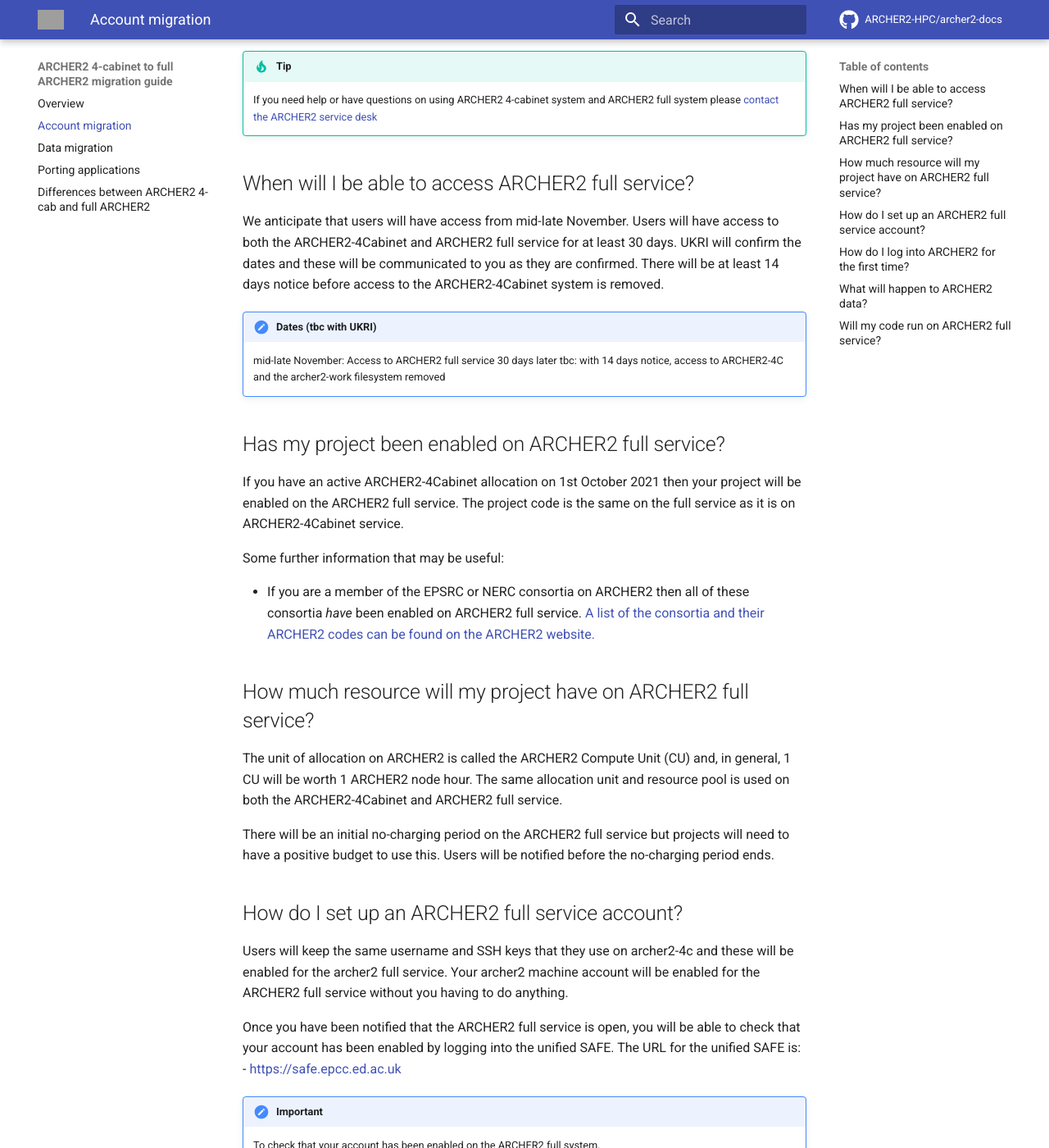
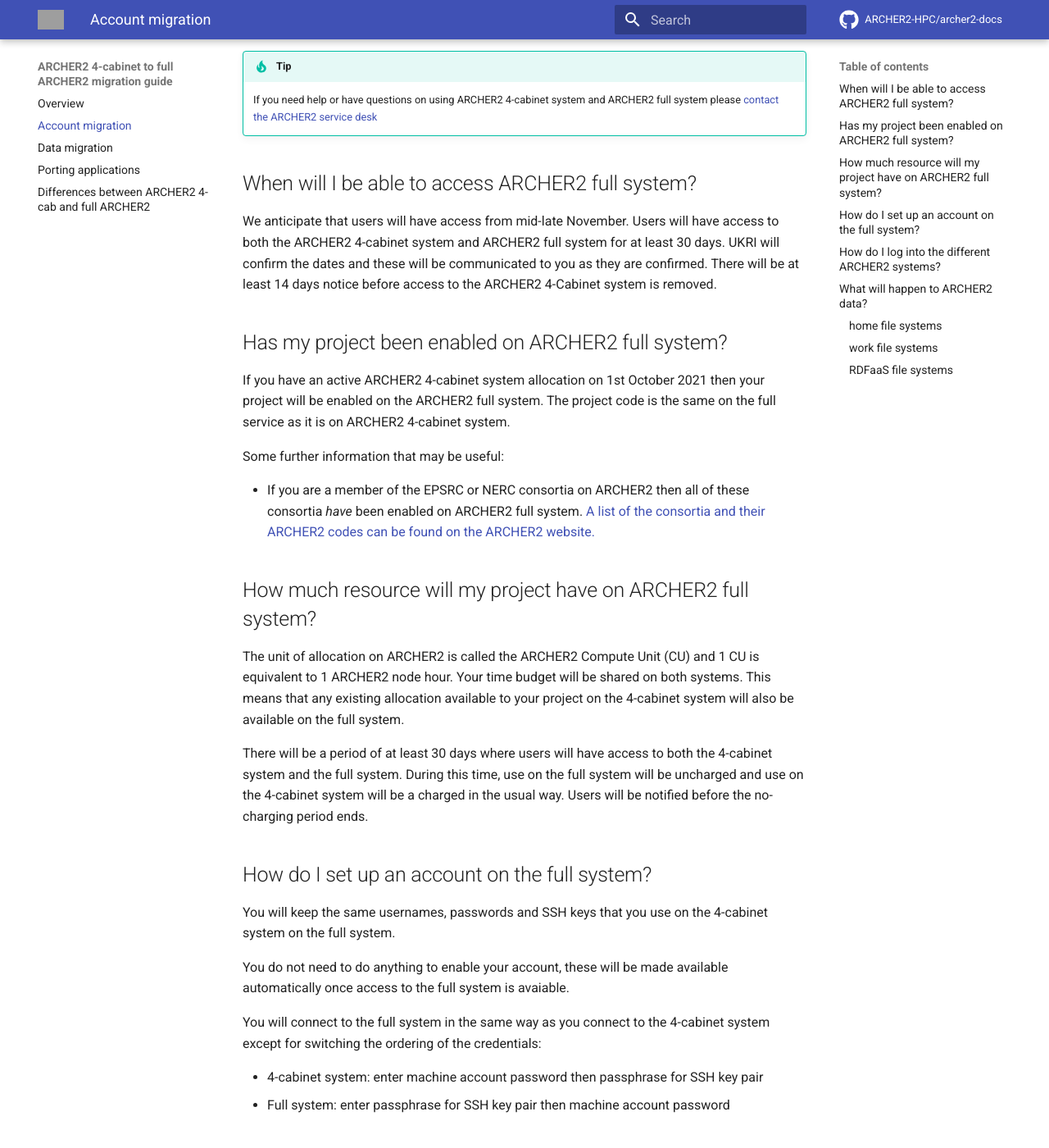
Before and after one commit to ARCHER2-HPC/archer2-docs, an MkDocs documentation site: the page built from docs/archer2-migration/account-migration.md, in a window 1280 px wide and 1400 px high, scrolled down 387 px. Shown: the whole window at 82% size. Built offline with MkDocs 1.6.1 and Material for MkDocs 9.7.7, drawn with Linux system fonts in a browser that asks for light colours; comment, search, counter and statistics services are not loaded; some of the changed text lies outside the part shown; grey boxes are pictures that could not be loaded.

Commit message:
Updates migration guide

```diff
--- a/docs/archer2-migration/account-migration.md
+++ b/docs/archer2-migration/account-migration.md
@@ -2,93 +2,79 @@
 
 This section covers the following questions:
 
-  - When will I be able to access ARCHER2 full service?
-  - Has my project been enabled on ARCHER2 full service?
-  - How much resource will my project have on ARCHER2 full service?
-  - How do I set up an ARCHER2 account?
-  - How do I log into ARCHER2 for the first time?
+  - When will I be able to access ARCHER2 full system?
+  - Has my project been enabled on ARCHER2 full system?
+  - How much resource will my project have on ARCHER2 full system?
+  - How do I set up an account on the full system?
+  - How do I log into the different ARCHER2 systems?
 
 !!! tip
     If you need help or have questions on using ARCHER2 4-cabinet system and ARCHER2 full system
     please [contact the ARCHER2 service desk](https://www.archer2.ac.uk/support-access/servicedesk.html)
 
-## When will I be able to access ARCHER2 full service?
+## When will I be able to access ARCHER2 full system?
 
-We anticipate that users will have access from mid-late November. Users will have access to both the ARCHER2-4Cabinet and ARCHER2 full service for at least 30 days. UKRI will confirm the dates and these will be communicated to you as they are confirmed. There will be at least 14 days notice before access to the ARCHER2-4Cabinet system is removed.
+We anticipate that users will have access from mid-late November. Users will have access to both the ARCHER2 4-cabinet system and ARCHER2 full system for at least 30 days. UKRI will confirm the dates and these will be communicated to you as they are confirmed. There will be at least 14 days notice before access to the ARCHER2 4-Cabinet system is removed.
 
-!!! important "Dates (tbc with UKRI)"
-    mid-late November: Access to ARCHER2 full service
-    30 days later tbc: with 14 days notice, access to ARCHER2-4C and the archer2-work filesystem removed
+## Has my project been enabled on ARCHER2 full system?
 
-## Has my project been enabled on ARCHER2 full service?
-
-If you have an active ARCHER2-4Cabinet allocation on 1st October 2021 then your project will be enabled on the ARCHER2 full service. The project code is the same on the full service as it is on ARCHER2-4Cabinet service.
+If you have an active ARCHER2 4-cabinet system allocation on 1st October 2021 then your project will be enabled on the ARCHER2 full system. The project code is the same on the full service as it is on ARCHER2 4-cabinet system.
 
 Some further information that may be useful:
 
-   - If you are a member of the EPSRC or NERC consortia on ARCHER2 then all of these consortia *have* been enabled on ARCHER2 full service.
-     [A list of the consortia and their ARCHER2 codes can be found on the ARCHER2 website.](https://www.archer2.ac.uk/research/consortia/)
+   - If you are a member of the EPSRC or NERC consortia on ARCHER2 then all of these consortia *have* been enabled on ARCHER2 full system. [A list of the consortia and their ARCHER2 codes can be found on the ARCHER2 website.](https://www.archer2.ac.uk/research/consortia/)
 
-## How much resource will my project have on ARCHER2 full service?
+## How much resource will my project have on ARCHER2 full system?
 
-The unit of allocation on ARCHER2 is called the ARCHER2 Compute Unit (CU) and, in general, 1 CU will be worth 1 ARCHER2 node hour.
-The same allocation unit and resource pool is used on both the ARCHER2-4Cabinet and ARCHER2 full service.
+The unit of allocation on ARCHER2 is called the ARCHER2 Compute Unit (CU) and 1 CU is equivalent to 1 ARCHER2 node hour.
+Your time budget will be shared on both systems. This means that any existing allocation available to your project on the 4-cabinet system will also be available on the full system.
 
-There will be an initial no-charging period on the ARCHER2 full service but projects will need to have a positive budget to use this. Users will be notified before the no-charging period ends.
+There will be a period of at least 30 days where users will have access to both the 4-cabinet system and the full system. During this time, use on the full system will be uncharged and use on the 4-cabinet system will be a charged in the usual way.  Users will be notified before the no-charging period ends.
 
 
-## How do I set up an ARCHER2 full service account?
+## How do I set up an account on the full system?
 
-Users will keep the same username and SSH keys that they use on archer2-4c and these will be enabled for the archer2 full service.
-Your archer2 machine account will be enabled for the ARCHER2 full service without you having to do anything.
+You will keep the same usernames, passwords and SSH keys that you use on the 4-cabinet system on the full system.
 
-Once you have been notified that the ARCHER2 full service is open, you will be able to check that your account has been enabled by logging into the unified SAFE.
-The URL for the unified SAFE is:
-   - [https://safe.epcc.ed.ac.uk](https://safe.epcc.ed.ac.uk)
+You do not need to do anything to enable your account, these will be made available automatically once access to the full system is avaiable.
 
-!!! important
-    To check that your account has been enabled on the ARCHER2 full system, <br>
-    log into [SAFE](https://safe.epcc.ed.ac.uk):<br>
-    Select the login account from the pulldown menu, Login Accounts <br>
-    You will see the list of Machines which the account is enabled on: archer2-4c and archer2 should both be listed
+You will connect to the full system in the same way as you connect to the 4-cabinet system except for switching the ordering of the credentials:
 
-## How do I log into ARCHER2 for the first time?
+* 4-cabinet system: enter machine account password then passphrase for SSH key pair
+* Full system: enter passphrase for SSH key pair then machine account password
+
+## How do I log into the different ARCHER2 systems?
 
 The ARCHER2 documentation covers logging in to ARCHER2 from a variety of operating systems:
    - [Logging in to ARCHER2 from macOS/Linux](https://docs.archer2.ac.uk/user-guide/connecting/#logging-in-from-linux-and-macos)
    - [Logging in to ARCHER2 from Windows](https://docs.archer2.ac.uk/user-guide/connecting/#logging-in-from-windows-using-mobaxterm)
 
-!!! tip
-    The ordering of the two factors for conencting to the full service is the reverse than that on ARCHER2-4Cabinet: <br>
-    archer2-4c: machine password, passphrase for SSH key pair<br>
-    archer2: passphrase for SSH key pair, machine password
+Login addresses:
 
-!!! important "login address for the system"
-    ARCHER2 4Cabinet: login-4c.archer2.ac.uk<br>
-    ARCHER2 full service : login.archer2.ac.uk
+* ARCHER2 4-cabinet system: login-4c.archer2.ac.uk
+* ARCHER2 full system: login.archer2.ac.uk
 
 
 ## What will happen to ARCHER2 data?
 
-There are three filsystems associated with the ARCHER2 Service:
+There are three file systems associated with the ARCHER2 Service:
 
-/home:
-Users /home directory will be mounted on both the ARCHER2-4C service and the ARCHER2 full service. Users will be able to access the /home filesystem from both services and no action is required to move data. The /home filesystem will be read and writeable on both services during the transition period.
+### home file systems
 
-/work:
-The work filesystem on archer2-4c (archer2-4c-work) will remain available on the 4cabinet service. There will be a new /work filesystem on the ARCHER2 full service.
-Users will have a new allocation on this new /work filesystem on the ARCHER2 full service (a2fs-work1, a2fs-work2, a2fs-work3).  The initial quota will typically be double the quota of ARCHER2-4C /work (archer2-4c-work).
+The home file systems will be mounted on both the 4-cabinet system and the full system; so users’ directories are shared across the two systems. Users will be able to access the home file systems from both systems and no action is required to move data. The home file systems will be read and writeable on both services during the transition period.
 
-!!! important
-Users are responsible for transferring their /work data from archer2-4c-work to their new archer2 /work filesystem (a2fs-work1, a2fs-work2, a2fs-work3).
-archer2-4c-work will be available for the users to transfer their work from for at least 30 days and 14 days notice will be given before archer2-4c is removed.
-There is a data migration guide which can be found at: <link to Julien's guide>.
+### work file systems
 
-RDFaaS:
-The RDFaaS filesystems (/epsrc and /general) are read and writeable from both archer2-4c and archer2 full system.
+There are different work file systems for the 4-cabinet system and the full system.
 
+The work file system on the 4-cabinet system (labelled “archer2-4c-work” in SAFE) will remain available on the 4-cabinet system during the transition period.
 
-## Will my code run on ARCHER2 full service?
+There will be a new work file systems on the full system and you will have new directories on the new work file systems. Your initial quotas will typically be double your quotas for the 4-cabinet work file system.
 
-We expect compiled code that runs successfully on archer2-4c to run successfully on archer2 full service.
-More details about the differences between archer2-4c and archer2 full service can be found at<link to Andy's page on system differences>
+Important: you are responsible for transferring any required data from the 4-cabinet work file systems  to your new directories on the work file systems on the full system.
+
+The work file system on the 4-cabinet system will be available for you to transfer your data from for at least 30 days from the start of the ARCHER2 full system access and 14 days notice will be given before the 4-cabinet work file system is removed.
+
+### RDFaaS file systems
+
+For users who have access to the RDFaaS, your RDFaaS data will be available on both the 4-cabinet system and the full system during the transition period and will be readable and writeable on both systems.
```
Also changed, not shown: docs/archer2-migration/data-migration.md (+8 -3 lines), docs/archer2-migration/porting.md (+5 -0 lines).
